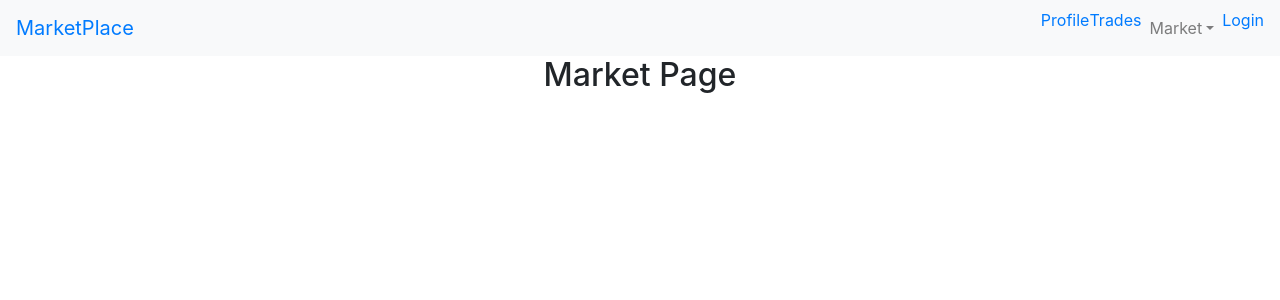
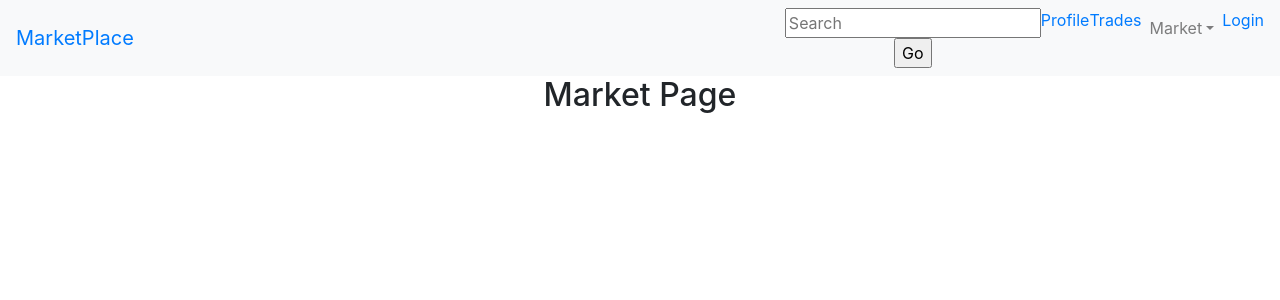
Before and after one commit to noobstick/PartsTrader, a React (Create React App) app: page /market in a window 1280 px wide. Shown: the top 300 px of the page. Built offline with nearby package versions, Linux system fonts and the light colour scheme.

Commit message:
added search component and handle search text states

```diff
--- a/src/NavBar.js
+++ b/src/NavBar.js
@@ -10,8 +10,10 @@ import {
   UncontrolledDropdown,
   DropdownToggle,
   DropdownMenu,
-  DropdownItem } from 'reactstrap';
-  import { Link } from 'react-router-dom';
+  DropdownItem
+} from 'reactstrap';
+import { Link } from 'react-router-dom';
+import Search from './Search';
 
 export default class NavBar extends React.Component {
   constructor(props) {
@@ -35,6 +37,9 @@ export default class NavBar extends React.Component {
           <NavbarToggler onClick={this.toggle} />
           <Collapse isOpen={this.state.isOpen} navbar>
             <Nav className="ml-auto" navbar>
+              <NavItem>
+                <Search />
+              </NavItem>
               <NavItem>
                 {/* <NavLink href="/components/">Profile</NavLink> */}
                 <Link to="/profile">Profile</Link>
--- /dev/null
+++ b/src/Search.js
@@ -0,0 +1,35 @@
+import React from 'react';
+
+export default class Search extends React.Component {
+    constructor() {
+        super();
+        this.state = {
+            searchText: '',
+            searchResults: []
+        }
+
+        this.onSearchInputChange = this.onSearchInputChange.bind(this);
+        this.handleSubmit = this.handleSubmit.bind(this);
+    }
+
+    onSearchInputChange(event){
+        this.setState({
+            searchText: event.target.value
+        });
+        console.log(this.state.searchText);
+    }
+
+    handleSubmit(event) {
+        alert('Search for the following product: ' + this.state.searchText);
+        event.preventDefault();
+    }
+
+    render() {
+        return (
+            <form onSubmit={this.handleSubmit}>
+            <input type="text" placeholder="Search" value={this.state.searchText} onChange={this.onSearchInputChange}/> <br/>
+            <input type="submit" value="Go" tabIndex="20"/>
+            </form>
+        )
+    }
+}
```
